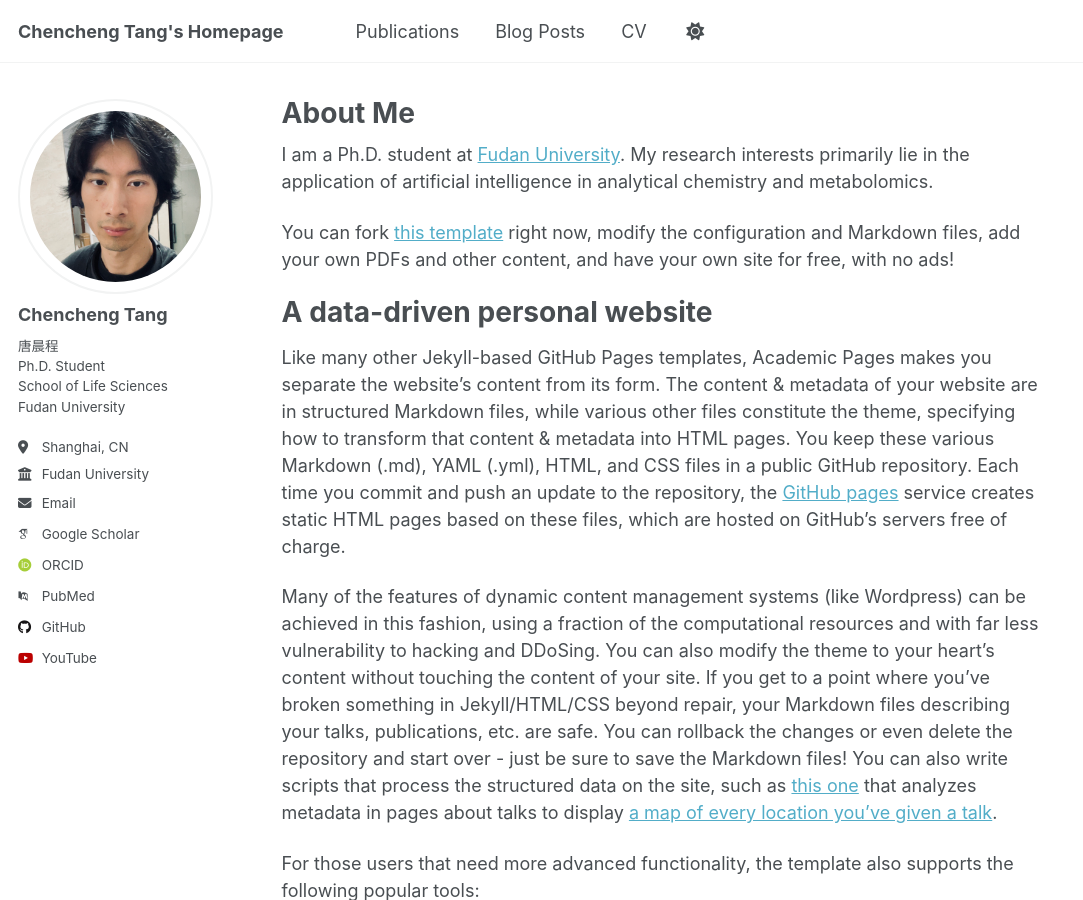
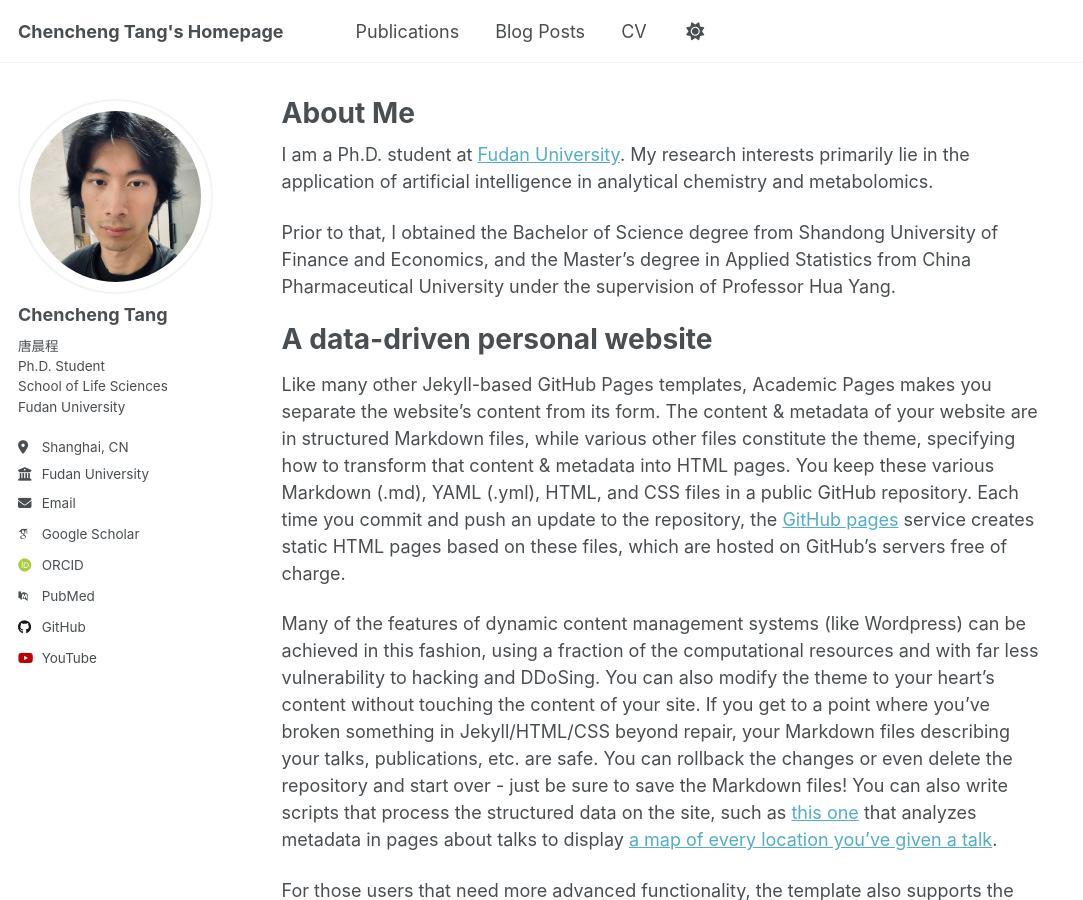
Before and after one commit to AI4Sfrontline/ai4sfrontline.github.io, a Jekyll site: the page built from _pages/about.md, in a window 1280 px wide and 900 px high. Shown: the whole window, without its empty margins (0-1083 px from the left). Built offline with Jekyll 4.4.1, drawn with Linux system fonts in a browser that asks for light colours; some web fonts are replaced; a script that is not in the unit is left out.

Commit message:
Update about.md

```diff
--- a/_pages/about.md
+++ b/_pages/about.md
@@ -9,7 +9,7 @@ redirect_from:
 
 I am a Ph.D. student at [Fudan University](https://www.fudan.edu.cn/). My research interests primarily lie in the application of artificial intelligence in analytical chemistry and metabolomics.
 
- You can fork [this template](https://github.com/academicpages/academicpages.github.io) right now, modify the configuration and Markdown files, add your own PDFs and other content, and have your own site for free, with no ads!
+Prior to that, I obtained the Bachelor of Science degree from Shandong University of Finance and Economics, and the Master's degree in Applied Statistics from China Pharmaceutical University under the supervision of Professor Hua Yang.
 
 A data-driven personal website
 ======
```
